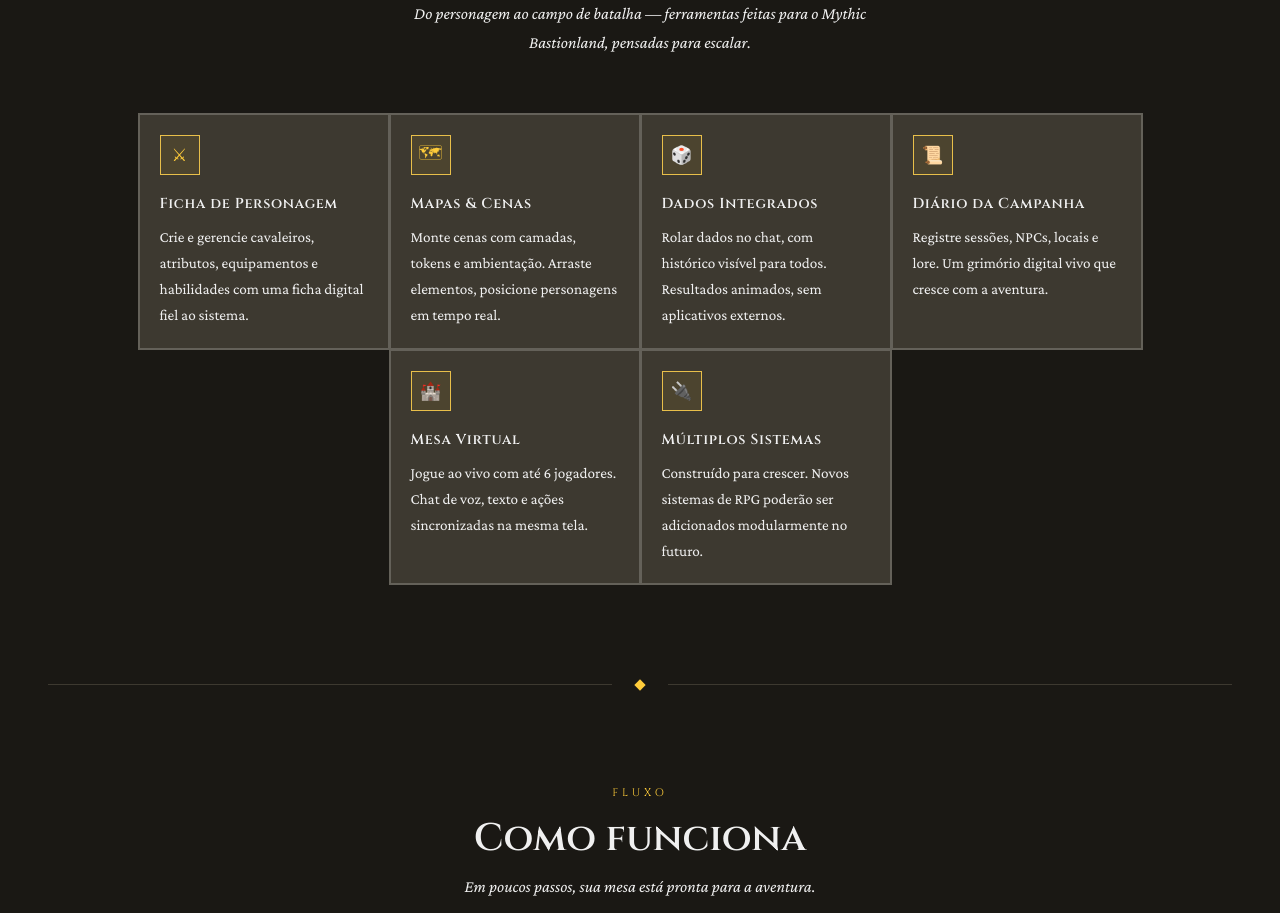
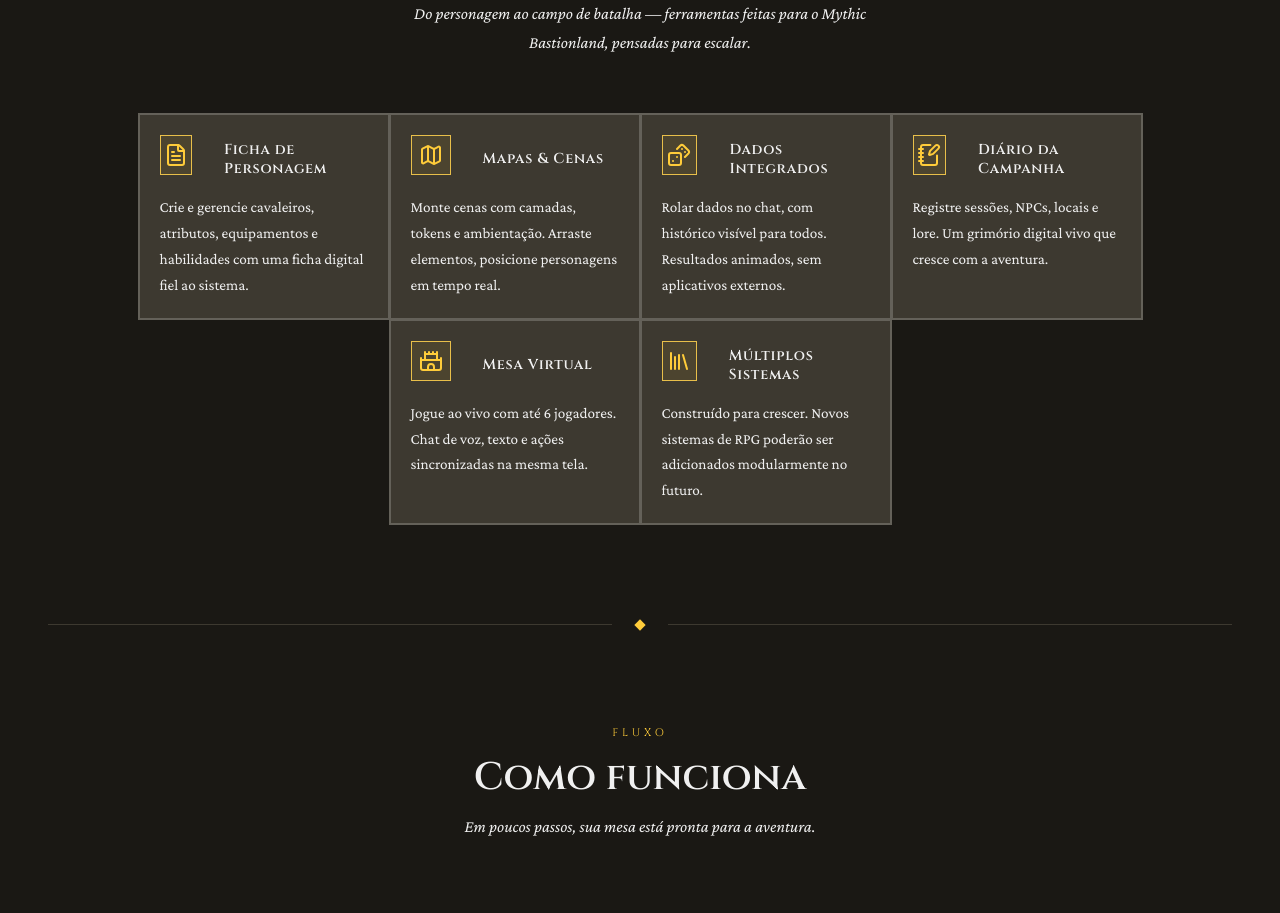
Before and after one commit to LeonardoV61/Montador_de_RPG, a React (Vite) app in the folder montador_de_rpg/: page / in a window 1280 px wide. Shown: the part 1040-1953 px from the top of the page. Built offline with nearby package versions, Linux system fonts and the light colour scheme; no server answers.

Commit message:
correção 3 e zoom mapa

```diff
--- a/montador_de_rpg/package.json
+++ b/montador_de_rpg/package.json
@@ -15,7 +15,7 @@
     "@react-three/fiber": "^9.6.1",
     "@stomp/stompjs": "^7.3.0",
     "axios": "^1.16.0",
-    "lucide-react": "^1.16.0",
+    "lucide-react": "^1.21.0",
     "react": "^19.2.5",
     "react-dom": "^19.2.5",
     "react-hook-form": "^7.75.0",
--- a/montador_de_rpg/src/Components/Jogo/Mapa/Mapa.jsx
+++ b/montador_de_rpg/src/Components/Jogo/Mapa/Mapa.jsx
@@ -210,8 +210,21 @@
    };
    const handleMouseUpOrLeave = () => setIsDragging(false);
    const handleWheel = (e) => {
-      const delta = e.deltaY < 0 ? 0.1 : -0.1;
-      setZoom((prev) => Math.max(0.4, Math.min(2.5, prev + delta)));
+      let delta = 0, dX = 0, dY = 0;
+      if (e.deltaY < 0 && zoom < 2.5) {
+         delta = 0.1;
+      } else if (e.deltaY > 0 && zoom > 0.4) {
+         delta = -0.1;
+      } else {
+         delta = 0;
+      }
+      delta == 0 || setZoom((prev) => Math.max(0.4, Math.min(2.5, prev + delta)));
+      if (zoom < 2.4 && zoom > 0.4) {
+         dX = (e.clientX - posicao.x) * -(delta/zoom);
+         dY = (e.clientY - posicao.y) * -(delta/zoom);
+         console.log(zoom)
+         setPosicao({ x: posicao.x + dX, y: posicao.y + dY });
+      }
    };
 
    const [ctxMenuX, setCtxMenuX] = useState(0);
@@ -332,7 +345,7 @@
 
       <MapaFerramentas />
 
-      <ContextoAvatar.Provider value={{ avatarSelecionado: null, setAvatarSelecionado: () => {} }}>
+      {/* <ContextoAvatar.Provider value={{ avatarSelecionado: null, setAvatarSelecionado: () => {} }}>
         {avatares.map(av => (
           <AvatarPersonagem
             key={av.idInstancia}
@@ -343,7 +356,7 @@
             posicao={av.pos}
           />
         ))}
-      </ContextoAvatar.Provider>
+      </ContextoAvatar.Provider> */}
 
          <div className={`${styles.iniciativa} ${anotacoesAberta ? styles.iniciativaDeslocada : ""}`}>
             <div className={styles.iniciativaTitulo}>Iniciativa</div>
--- a/montador_de_rpg/src/Components/NavBar/navBar.jsx
+++ b/montador_de_rpg/src/Components/NavBar/navBar.jsx
@@ -42,8 +42,8 @@
           <button className={`${styles.btnDouradoCheio} ${styles.link}`} onClick={() => navigate('/menu')}>Perfil</button>
         ):(
           <div className={styles.links}>
-              <li><Link to="/login" onClick={() => Location.reload()}>Entrar</Link></li>
-              <button className={`${styles.btnDouradoCheio} ${styles.link}`} onClick={() => navigate('/login')}>Jogar Agora</button>
+              <Link to="/login"><li>Entrar</li></Link>
+              <Link to="/login"><button className={`${styles.btnDouradoCheio} ${styles.link}`}>Jogar Agora</button></Link>
           </div>
         )}
     </nav>
--- a/montador_de_rpg/src/Components/PaginaInicial/Recursos/Recurso.jsx
+++ b/montador_de_rpg/src/Components/PaginaInicial/Recursos/Recurso.jsx
@@ -6,8 +6,10 @@
   return (
     <>
     <div className={styles.recurso}>
+      <div className={styles.cabecalho}>
         <div className={styles.icone}>{props.emoji}</div>
         <p className={styles.titulo}>{props.titulo}</p>
+      </div>
         <p className={styles.texto}>{props.texto}</p>
     </div>
     </>
--- a/montador_de_rpg/src/Components/PaginaInicial/Recursos/Recursos.jsx
+++ b/montador_de_rpg/src/Components/PaginaInicial/Recursos/Recursos.jsx
@@ -1,6 +1,7 @@
 import { useState } from 'react'
 import Recurso from './Recurso'
 import styles from './styles.Recursos.module.css'
+import { FileText, Map, Dices, NotebookPen, Library, Castle } from 'lucide-react';
 
 export default function Recursos() {
 
@@ -13,32 +14,32 @@
 
         <div className={styles.grade}>
             <Recurso
-                emoji="⚔"
+                emoji={<FileText />}
                 titulo="Ficha de Personagem"
                 texto="Crie e gerencie cavaleiros, atributos, equipamentos e habilidades com uma ficha digital fiel ao sistema."
             />
             <Recurso
-                emoji="🗺"
+                emoji={<Map />}
                 titulo="Mapas & Cenas"
                 texto="Monte cenas com camadas, tokens e ambientação. Arraste elementos, posicione personagens em tempo real."
             />
             <Recurso
-                emoji="🎲"
+                emoji={<Dices />}
                 titulo="Dados Integrados"
                 texto="Rolar dados no chat, com histórico visível para todos. Resultados animados, sem aplicativos externos."
             />
             <Recurso
-                emoji="📜"
+                emoji={<NotebookPen />}
                 titulo="Diário da Campanha"
                 texto="Registre sessões, NPCs, locais e lore. Um grimório digital vivo que cresce com a aventura."
             />
             <Recurso
-                emoji="🏰"
+                emoji={<Castle />}
                 titulo="Mesa Virtual"
                 texto="Jogue ao vivo com até 6 jogadores. Chat de voz, texto e ações sincronizadas na mesma tela."
             />
             <Recurso
-                emoji="🔌"
+                emoji={<Library />}
                 titulo="Múltiplos Sistemas"
                 texto="Construído para crescer. Novos sistemas de RPG poderão ser adicionados modularmente no futuro."
             />
--- a/montador_de_rpg/src/Components/PaginaInicial/Recursos/styles.Recursos.module.css
+++ b/montador_de_rpg/src/Components/PaginaInicial/Recursos/styles.Recursos.module.css
@@ -93,6 +93,13 @@
     background: var(--fundo3);
 }
 
+.cabecalho {
+    display: flex;
+    flex-direction: row;
+    align-items: center;
+    gap: 2rem;
+}
+
 .icone {
     width: 40px; height: 40px;
     background: rgba(201,162,39,0.1);
```
Also changed, not shown: package.json (deleted, +0 -14 lines), 2 other files (tests, documents, lock files or other folders).
